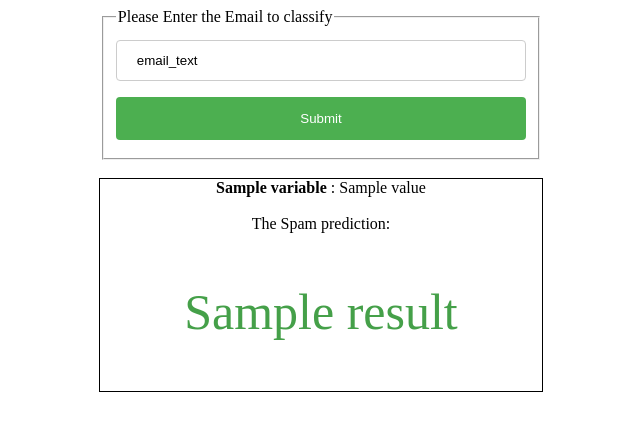
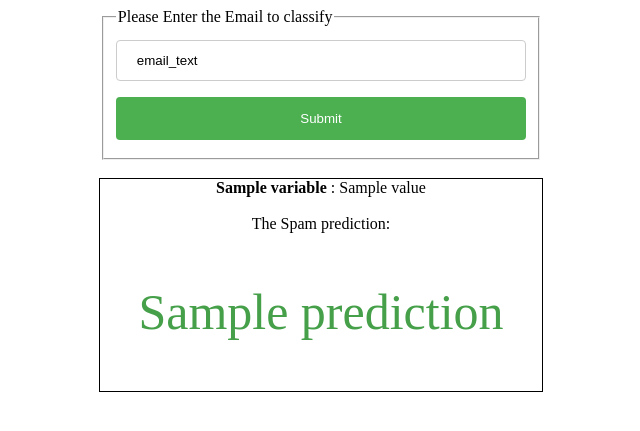
Before and after one commit to sorokolo/spamcl, a Flask app: template spamcl/templates/main.html in a window 1280 px wide. Shown: the top 431 px of the page, without its empty margins (319-959 px from the left). Run offline with Flask 2, Linux system fonts and the light colour scheme; the template is opened without the code that fills it: most values are stand-ins (such as "Sample title", 1, 10 or a date in 2020); parts of the project's set-up code (start-up, migrations or seed data) failed here and were passed over.

Commit message:
Update main.html

```diff
--- a/spamcl/templates/main.html
+++ b/spamcl/templates/main.html
@@ -59,7 +59,7 @@
   <head>
     <title>Customer Churn Model</title>
   </head>
-  <form action="{{ url_for('main') }}" method="POST">
+  <form action="{{ url_for('predict') }}" method="POST">
     <fieldset>
       <legend>Please Enter the Email to classify</legend>
       <input type="text" id="email_text" name="email_text" value="email_text" />
@@ -70,12 +70,12 @@
   </form>
   <br />
   <div class="result" align="center">
-    {% if result %} {% for variable, value in original_input.items() %}
+    {% if prediction %} {% for variable, value in original_input.items() %}
     <b>{{ variable }}</b> : {{ value }} {% endfor %}
     <br />
     <br />
     The Spam prediction:
-    <p style="font-size:50px;color: #45a049; ">{{ result }}</p>
+    <p style="font-size:50px;color: #45a049; ">{{ prediction }}</p>
     {% endif %}
   </div>
 </html>
```
